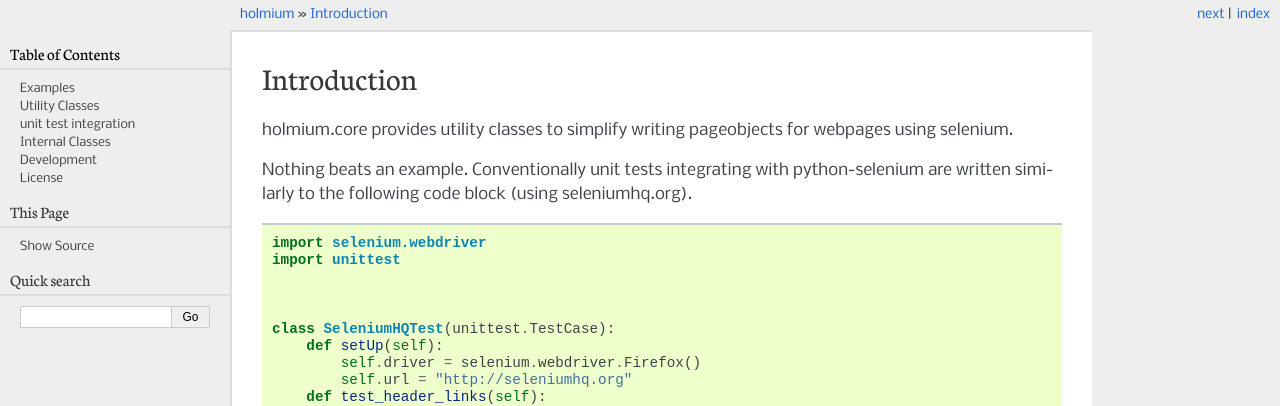
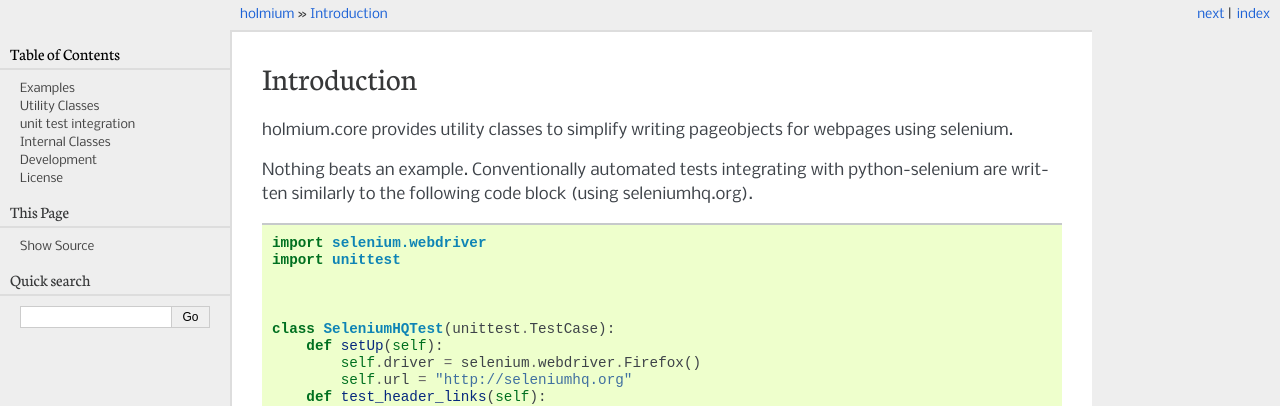
Before and after one commit to alisaifee/holmium.core, a Sphinx documentation site: the page built from doc/source/index.rst, in a window 1280 px wide. Shown: the top 406 px of the page. Built offline with Sphinx 7.4.7, drawn with Linux system fonts in a browser that asks for light colours; formulas are drawn with MathJax 3.

Commit message:
lets call 'em automated tests

```diff
--- a/README.rst
+++ b/README.rst
@@ -4,7 +4,7 @@
 ============
 holmium.core provides utility classes to simplify writing pageobjects for webpages using selenium.
 
-Nothing beats an example. Conventionally unit tests integrating with python-selenium are written similarly to the following code block (using seleniumhq.org).
+Nothing beats an example. Conventionally automated tests integrating with python-selenium are written similarly to the following code block (using seleniumhq.org).
 
 .. code-block:: python
 
--- a/doc/source/unittest.rst
+++ b/doc/source/unittest.rst
@@ -2,7 +2,7 @@
 =====================
 .. automodule:: holmium.core
 
-Holmium provides two utilities to ease integration with unit tests.
+Holmium provides two utilities to ease integration with automated tests.
 
 The :class:`HolmiumTestCase` base class.
 ----------------------------------------
```
